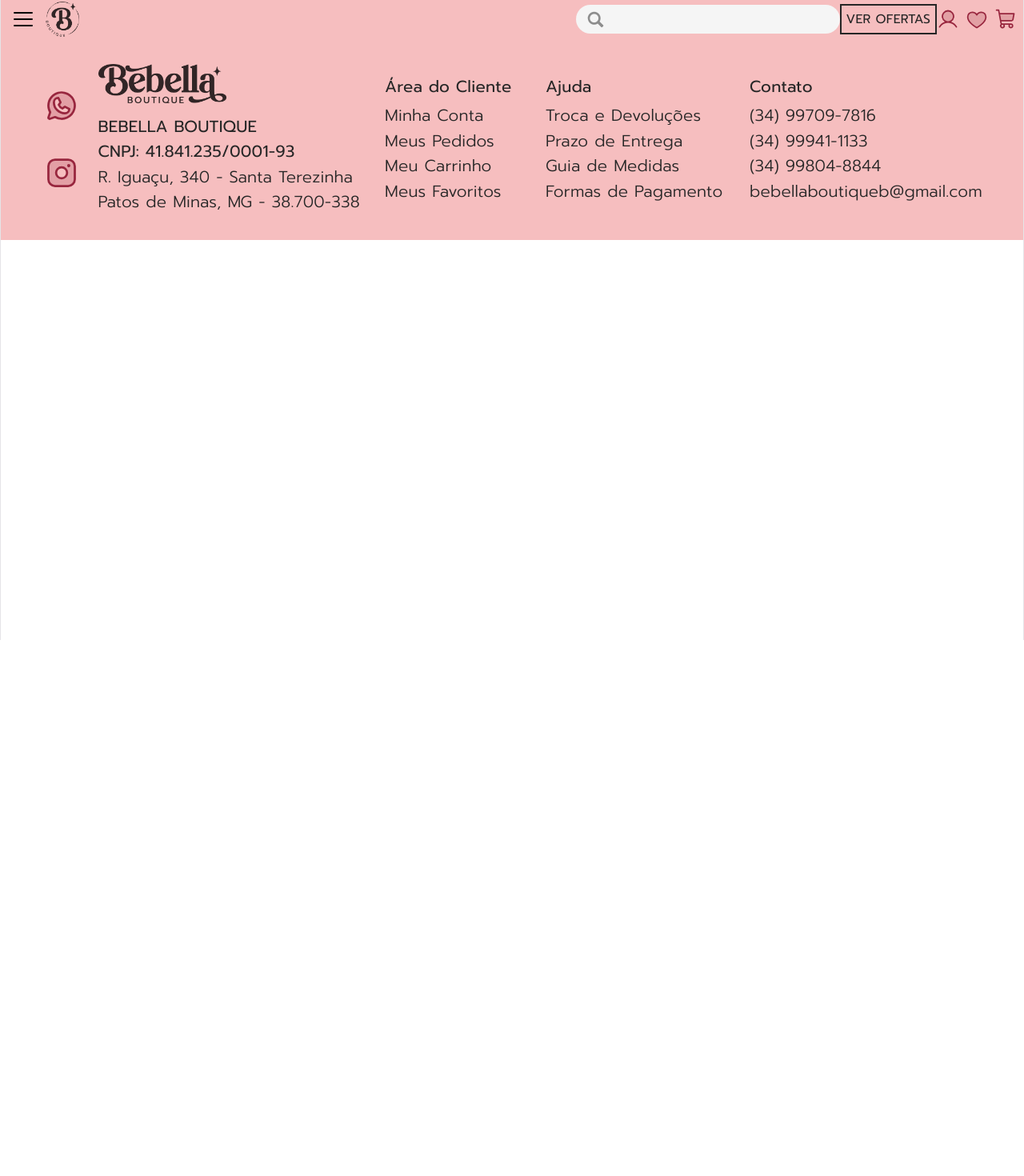
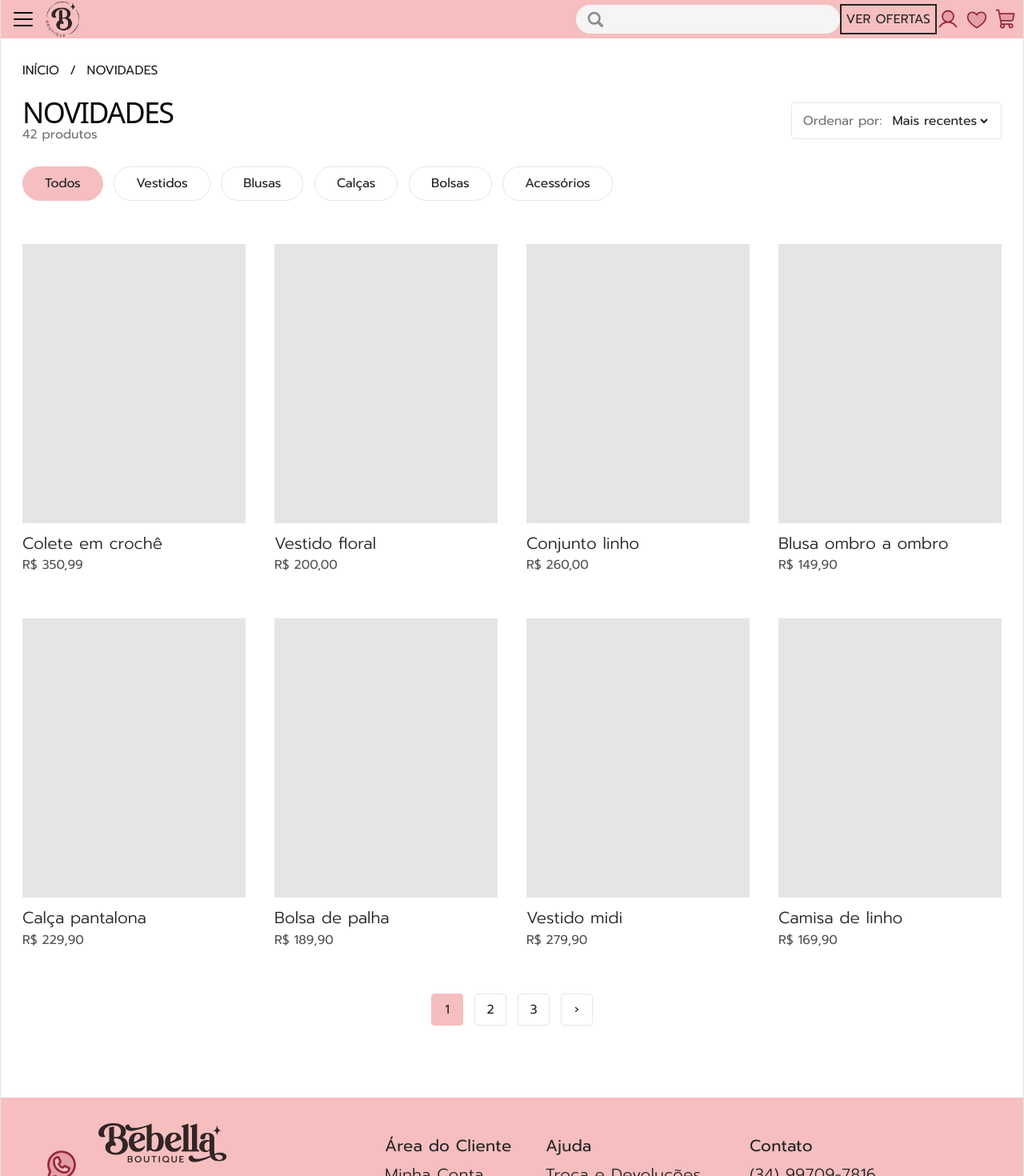
Before and after one commit to Projeto-PI-Unipam/bebella-ecommerce, a React (Vite) app: page /produtos in a window 1280 px wide. Shown: the top 1470 px of the page at 80% size. Before the commit the page ends 800 px from the top, so only its background shows below. Built offline with nearby package versions, Linux system fonts and the light colour scheme; what bson would draw is missing.

Commit message:
feat: pagina de lista de produtos estatica

```diff
--- a/src/App.tsx
+++ b/src/App.tsx
@@ -12,6 +12,8 @@ import Footer from "./components/Footer";
 import OrdersPage from "./pages/OrdersPage";
 import ProductPage from "./pages/ProductPage";
 import CartPage from "./pages/CartPage";
+import ProductListPage from "./pages/ProductListPage";
+
 
 export const ENDPOINT = "http://localhost:8787";
 
@@ -110,6 +112,8 @@ export default function App() {
 
           <Route path="/carrinho" element={<CartPage />} />
 
+          <Route path="/produtos" element={<ProductListPage />} />
+
           {/*<Route path="/browse" element={<ClothesList />} />*/}
 
           <Route
--- /dev/null
+++ b/src/pages/ProductListPage.css
@@ -0,0 +1,163 @@
+.lista-page {
+  font-family: Prompt, sans-serif;
+  color: #222;
+  background: #fff;
+  text-align: left;
+  letter-spacing: normal;
+  padding-bottom: 5rem;
+}
+
+.lista-page a {
+  color: inherit;
+  text-decoration: none;
+}
+
+.lista-page h1,
+.lista-page p {
+  margin: 0;
+  font-weight: 300;
+}
+
+.lista-conteudo {
+  max-width: 72rem;
+  margin: 0 auto;
+  padding: 0 1.5rem;
+}
+
+.lista-breadcrumb {
+  padding-top: 1.5rem;
+  font-size: 0.875rem;
+}
+
+.lista-breadcrumb span {
+  margin-left: 0.75rem;
+}
+
+
+.lista-topo {
+  display: flex;
+  justify-content: space-between;
+  align-items: flex-start;
+  margin-top: 1.5rem;
+}
+
+.lista-topo h1 {
+  font-size: 2rem;
+}
+
+.lista-total {
+  font-size: 0.875rem;
+  color: #737373;
+}
+
+.lista-ordenar {
+  display: flex;
+  align-items: center;
+  gap: 0.5rem;
+  padding: 0.5rem 0.75rem;
+  border: 1px solid #e5e5e5;
+  border-radius: 4px;
+  font-size: 0.875rem;
+  color: #737373;
+}
+
+.lista-ordenar select {
+  border: none;
+  background: transparent;
+  font-family: inherit;
+  font-size: 0.875rem;
+  color: #222;
+}
+
+
+.lista-filtros {
+  display: flex;
+  flex-wrap: wrap;
+  gap: 0.75rem;
+  margin-top: 1.5rem;
+}
+
+.lista-filtro {
+  padding: 0.4rem 1.5rem;
+  border: 1px solid #e5e5e5;
+  border-radius: 999px;
+  font-size: 0.875rem;
+  cursor: pointer;
+}
+
+.lista-filtro.ativo {
+  border-color: #f6bebf;
+  background: #f6bebf;
+}
+
+
+.lista-grade {
+  display: grid;
+  grid-template-columns: repeat(4, 1fr);
+  gap: 3rem 2rem;
+  margin-top: 3rem;
+}
+
+.lista-card {
+  display: flex;
+  flex-direction: column;
+  font-size: 0.875rem;
+  cursor: pointer;
+  transition: transform 0.3s;
+}
+
+.lista-card:hover {
+  transform: translateY(-4px);
+}
+
+.lista-card .foto {
+  aspect-ratio: 4 / 5;
+  margin-bottom: 0.75rem;
+  background: #e5e5e5;
+}
+
+.lista-card p {
+  font-size: 1.125rem;
+}
+
+.lista-card span {
+  color: #525252;
+}
+
+
+.lista-paginas {
+  display: flex;
+  justify-content: center;
+  gap: 0.75rem;
+  margin-top: 3rem;
+}
+
+.lista-pagina {
+  display: flex;
+  align-items: center;
+  justify-content: center;
+  width: 2.25rem;
+  height: 2.25rem;
+  border: 1px solid #e5e5e5;
+  border-radius: 4px;
+  font-size: 0.875rem;
+  cursor: pointer;
+}
+
+.lista-pagina.ativo {
+  border-color: #f6bebf;
+  background: #f6bebf;
+}
+
+
+@media (max-width: 1023px) {
+  .lista-topo {
+    flex-direction: column;
+    gap: 1rem;
+  }
+
+  .lista-grade {
+    grid-template-columns: repeat(2, 1fr);
+    gap: 2rem 1rem;
+  }
+}
--- /dev/null
+++ b/src/pages/ProductListPage.tsx
@@ -0,0 +1,91 @@
+import { Link } from "react-router-dom";
+import "./ProductListPage.css";
+import "../assets/fonts/fonts.css";
+
+export default function ProductListPage() {
+  return (
+    <div className="lista-page">
+      <div className="lista-conteudo">
+        <div className="lista-breadcrumb">
+          <Link to="/">INÍCIO</Link>
+          <span>/</span>
+          <span>NOVIDADES</span>
+        </div>
+
+        <div className="lista-topo">
+          <div>
+            <h1>NOVIDADES</h1>
+            <span className="lista-total">42 produtos</span>
+          </div>
+          <label className="lista-ordenar">
+            Ordenar por:
+            <select defaultValue="recentes">
+              <option value="recentes">Mais recentes</option>
+              <option value="menor">Menor preço</option>
+              <option value="maior">Maior preço</option>
+            </select>
+          </label>
+        </div>
+
+        <div className="lista-filtros">
+          <div className="lista-filtro ativo">Todos</div>
+          <div className="lista-filtro">Vestidos</div>
+          <div className="lista-filtro">Blusas</div>
+          <div className="lista-filtro">Calças</div>
+          <div className="lista-filtro">Bolsas</div>
+          <div className="lista-filtro">Acessórios</div>
+        </div>
+
+        <div className="lista-grade">
+          <div className="lista-card">
+            <div className="foto" />
+            <p>Colete em crochê</p>
+            <span>R$ 350,99</span>
+          </div>
+          <div className="lista-card">
+            <div className="foto" />
+            <p>Vestido floral</p>
+            <span>R$ 200,00</span>
+          </div>
+          <div className="lista-card">
+            <div className="foto" />
+            <p>Conjunto linho</p>
+            <span>R$ 260,00</span>
+          </div>
+          <div className="lista-card">
+            <div className="foto" />
+            <p>Blusa ombro a ombro</p>
+            <span>R$ 149,90</span>
+          </div>
+          <div className="lista-card">
+            <div className="foto" />
+            <p>Calça pantalona</p>
+            <span>R$ 229,90</span>
+          </div>
+          <div className="lista-card">
+            <div className="foto" />
+            <p>Bolsa de palha</p>
+            <span>R$ 189,90</span>
+          </div>
+          <div className="lista-card">
+            <div className="foto" />
+            <p>Vestido midi</p>
+            <span>R$ 279,90</span>
+          </div>
+          <div className="lista-card">
+            <div className="foto" />
+            <p>Camisa de linho</p>
+            <span>R$ 169,90</span>
+          </div>
+        </div>
+
+        <div className="lista-paginas">
+          <div className="lista-pagina ativo">1</div>
+          <div className="lista-pagina">2</div>
+          <div className="lista-pagina">3</div>
+          <div className="lista-pagina">&rsaquo;</div>
+        </div>
+      </div>
+    </div>
+  );
+}
```
